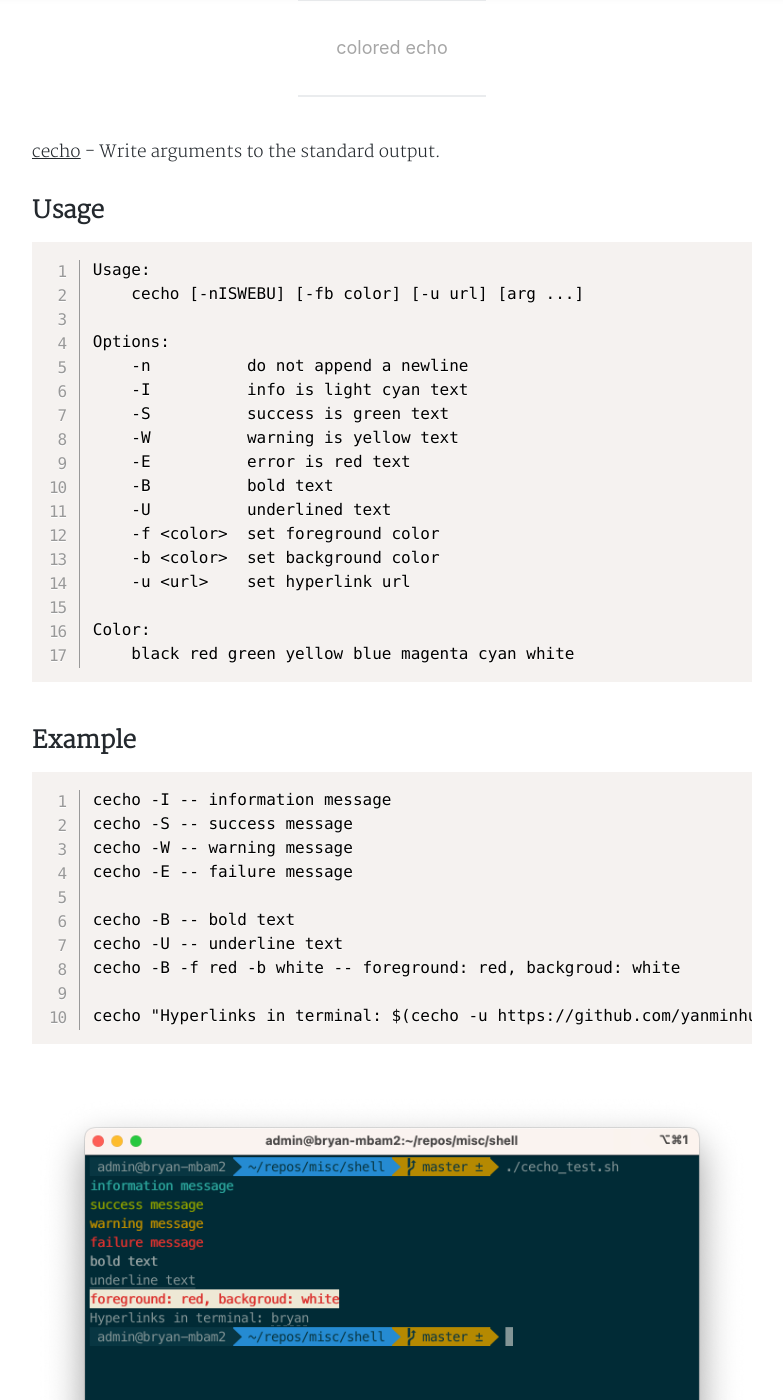
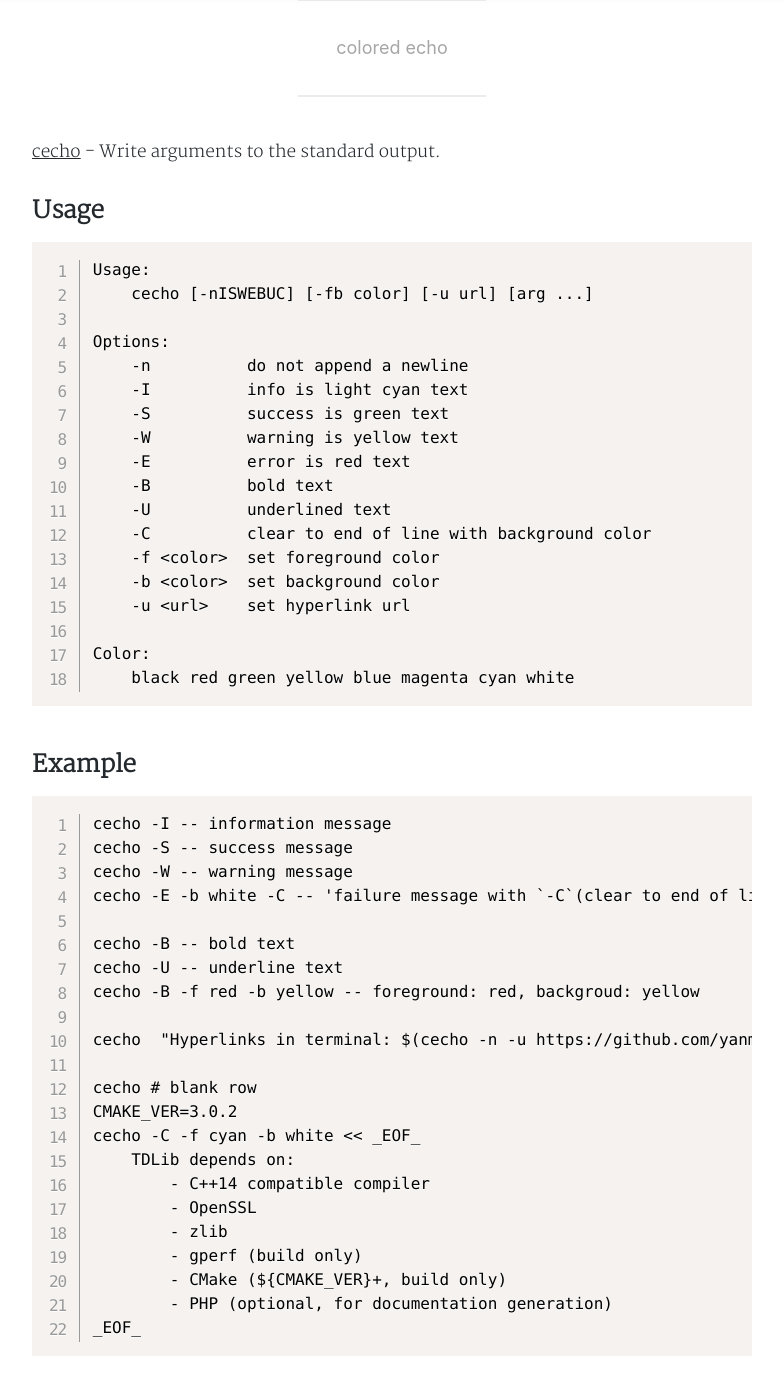
Before and after one commit to yanminhui/yanminhui.github.io, a Jekyll site: the page built from _posts/githubs/2023-04-21-cecho.md, in a window 1280 px wide and 1400 px high, scrolled down 401 px. Shown: the whole window, without its empty margins (248-1031 px from the left). Built offline with Jekyll 4.4.1, drawn with Linux system fonts in a browser that asks for light colours; nearby versions of some CDN libraries; a style sheet for code colours, icons or effects is not loaded.

Commit message:
Update 2023-04-21-cecho.md

````diff
--- a/_posts/githubs/2023-04-21-cecho.md
+++ b/_posts/githubs/2023-04-21-cecho.md
@@ -15,7 +15,7 @@
 
 ```console
 Usage:
-    cecho [-nISWEBU] [-fb color] [-u url] [arg ...]
+    cecho [-nISWEBUC] [-fb color] [-u url] [arg ...]
 
 Options:
     -n	        do not append a newline
@@ -25,6 +25,7 @@
     -E          error is red text
     -B          bold text
     -U          underlined text
+    -C          clear to end of line with background color
     -f <color>  set foreground color
     -b <color>  set background color
     -u <url>    set hyperlink url
@@ -39,13 +40,25 @@
 cecho -I -- information message
 cecho -S -- success message
 cecho -W -- warning message
-cecho -E -- failure message
+cecho -E -b white -C -- 'failure message with `-C`(clear to end of line with background color)'
 
 cecho -B -- bold text
 cecho -U -- underline text
-cecho -B -f red -b white -- foreground: red, backgroud: white
+cecho -B -f red -b yellow -- foreground: red, backgroud: yellow
 
-cecho "Hyperlinks in terminal: $(cecho -u https://github.com/yanminhui bryan)"
+cecho  "Hyperlinks in terminal: $(cecho -n -u https://github.com/yanminhui bryan)"
+
+cecho # blank row
+CMAKE_VER=3.0.2
+cecho -C -f cyan -b white << _EOF_
+    TDLib depends on:
+        - C++14 compatible compiler
+        - OpenSSL
+        - zlib
+        - gperf (build only)
+        - CMake (${CMAKE_VER}+, build only)
+        - PHP (optional, for documentation generation)
+_EOF_
 ```
 
 ![cecho](https://raw.github.com/yanminhui/yanminhui.github.io/master/assets/img/cecho.png)
````
Also changed, not shown: assets/img/cecho.png.
